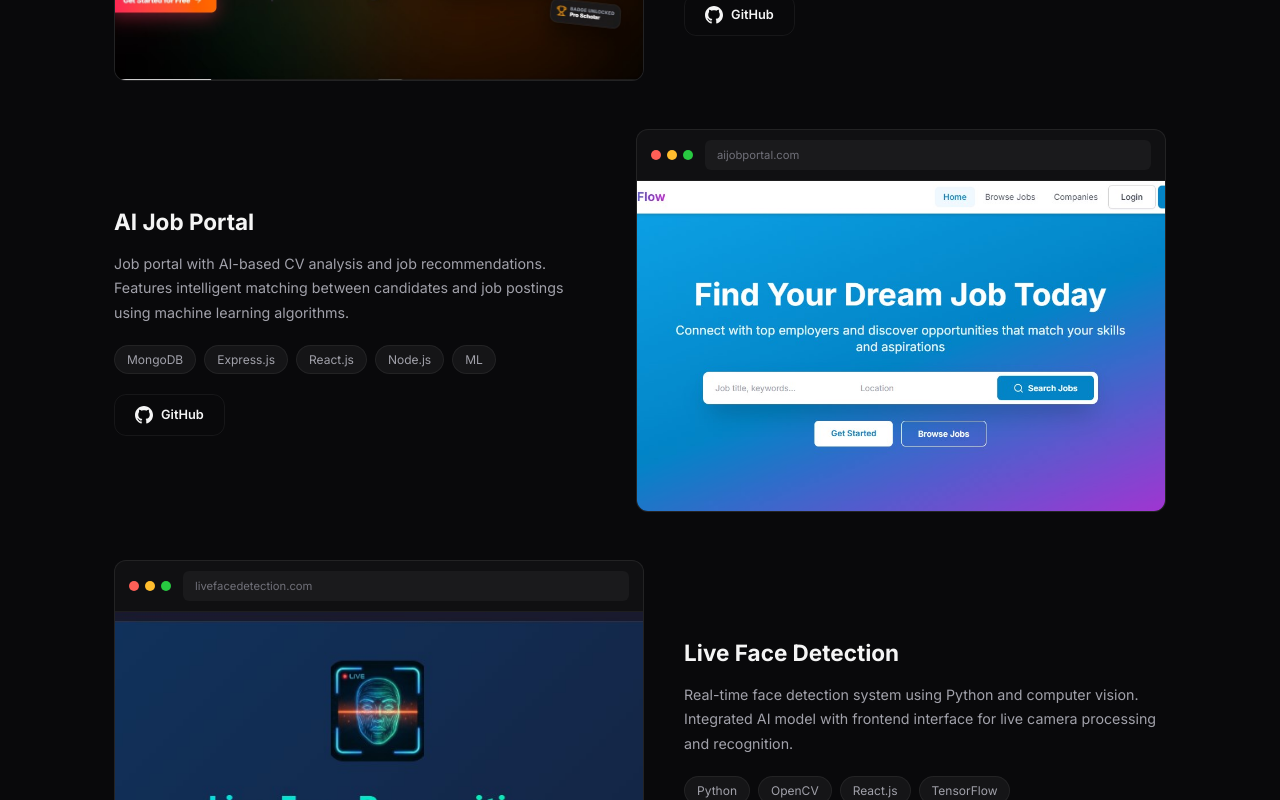
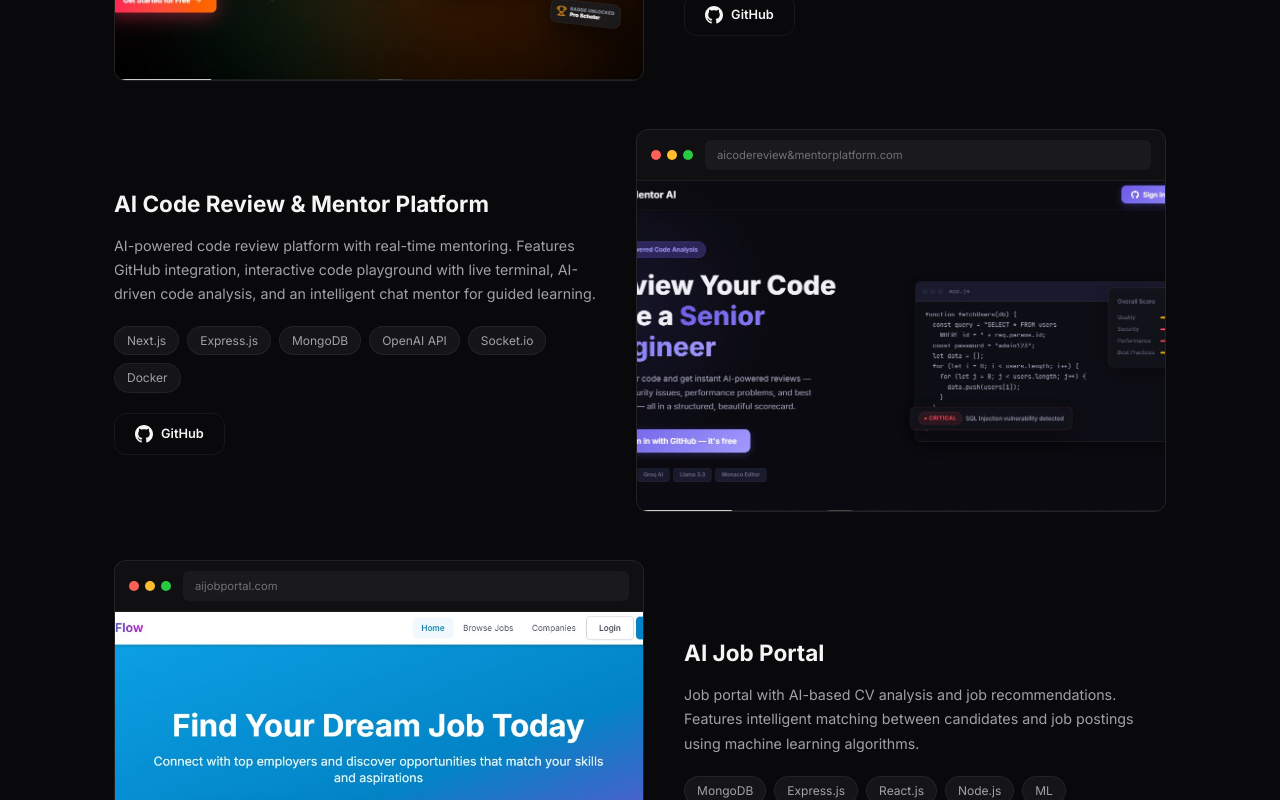
Before and after one commit to kamranabbasi3404/Personal-Portfolio, a Next.js app: page / in a window 1280 px wide. Shown: the part 3240-4040 px from the top of the page. Built offline with nearby package versions, Linux system fonts and the light colour scheme.

Commit message:
feat: add AI Code Review & Mentor Platform project

```diff
--- a/components/Projects.jsx
+++ b/components/Projects.jsx
@@ -14,6 +14,14 @@ const featuredProjects = [
         github: 'https://github.com/kamranabbasi3404/AI-Study-Assistant',
         demo: '',
         image: '/aistudyassistant.jpg',
+    },
+    {
+        title: 'AI Code Review & Mentor Platform',
+        description: 'AI-powered code review platform with real-time mentoring. Features GitHub integration, interactive code playground with live terminal, AI-driven code analysis, and an intelligent chat mentor for guided learning.',
+        tech: ['Next.js', 'Express.js', 'MongoDB', 'OpenAI API', 'Socket.io', 'Docker'],
+        github: 'https://github.com/kamranabbasi3404/AI-Powered-Code-Review-Mentor-Platform',
+        demo: '',
+        image: '/codereview.jpg',
     },
     {
         title: 'AI Job Portal',
```
Also changed, not shown: public/codereview.jpg (added).
